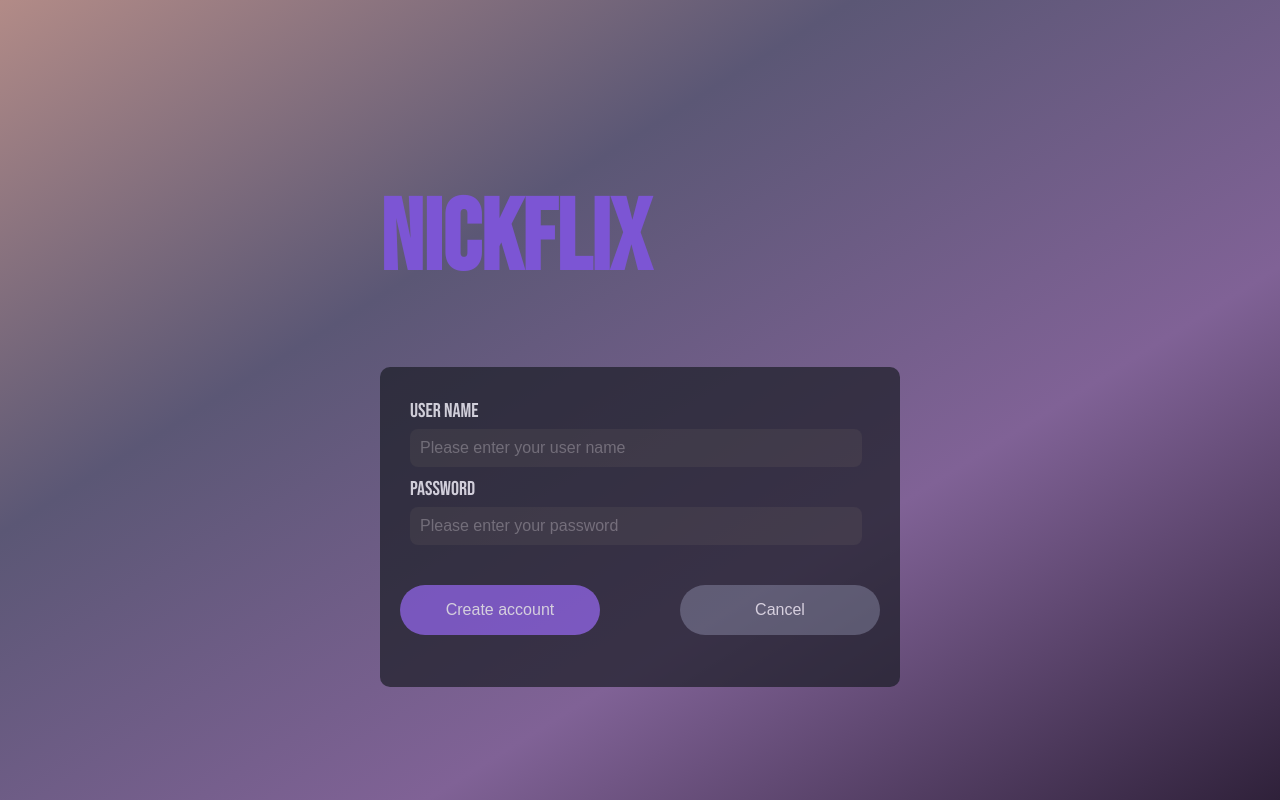
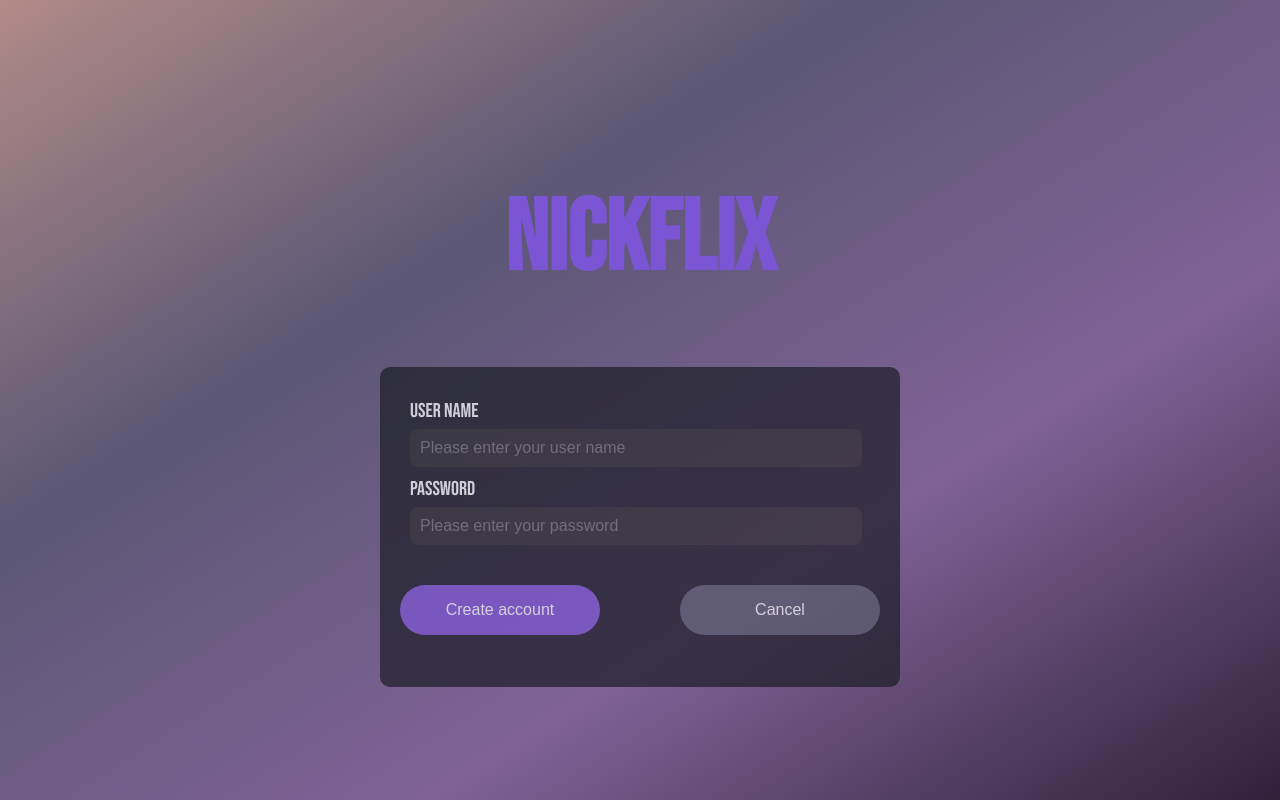
Before and after one commit to Nhujarski/Video-Project, a React (Create React App) app: page / in a window 1280 px wide. Built offline with nearby package versions, Linux system fonts and the light colour scheme; no server answers.

Commit message:
finished header component

```diff
--- a/src/components/Header/header.css
+++ b/src/components/Header/header.css
@@ -1,3 +1,7 @@
+.header-wrapper{
+    text-align: center;
+}
+
 h1 {
     color: #7C55D4;
     display: block;
```
